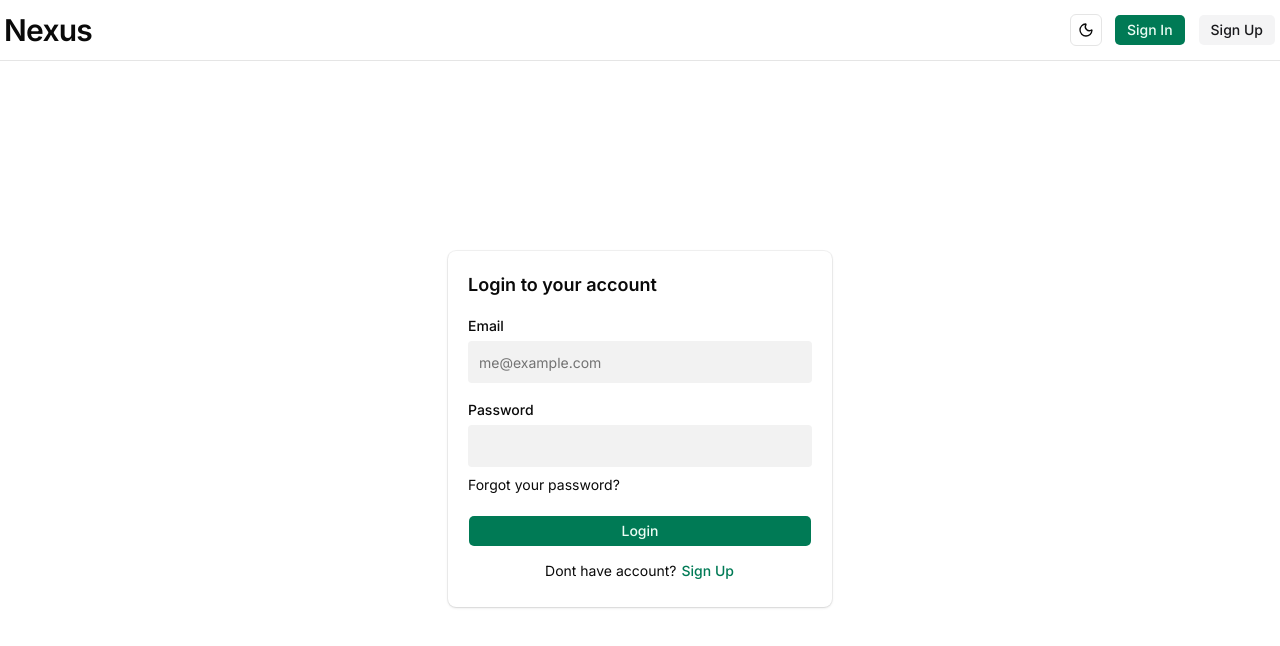
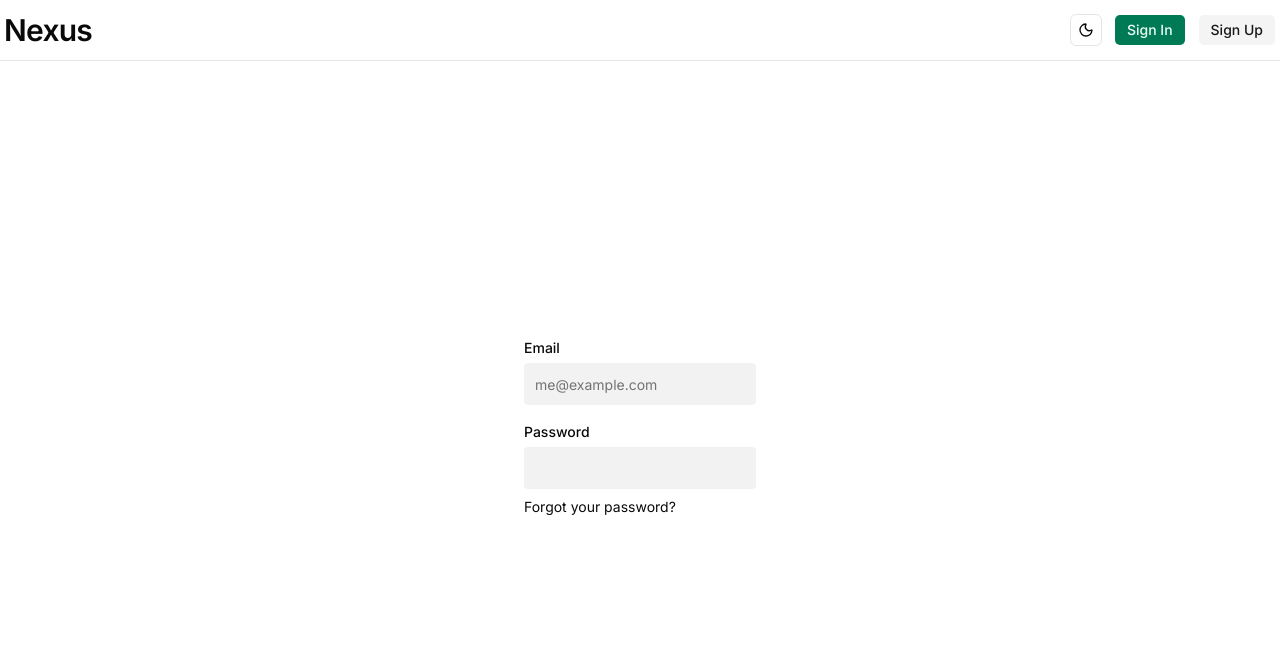
Before and after one commit to 0xSlayver/Nexus, a Next.js app: page /sign-in in a window 1280 px wide. Shown: the top 646 px of the page. Built offline with nearby package versions, Linux system fonts and the light colour scheme.

Commit message:
REFACTORE/UX: moving the footers to the forms for reusing  better UX

```diff
--- a/src/app/(auth)/sign-in/page.tsx
+++ b/src/app/(auth)/sign-in/page.tsx
@@ -1,30 +1,9 @@
-import CardCompact from "@/components/CardCompact";
 import SignInForm from "@/components/layout/public/SignInForm";
-import { Button } from "@/components/ui/button";
-import { signUpPath } from "@/paths";
-import Link from "next/link";
 
 function LoginPage() {
   return (
     <div className="flex min-h-[calc(100dvh-4rem)] items-center justify-center">
-      <CardCompact
-        title="Login to your account"
-        footer={
-          <div className="flex w-full flex-col items-center gap-2">
-            <Button size={"icon"} type="submit" className="w-full">
-              Login
-            </Button>
-            <Link href={signUpPath()} className="flex items-center gap-1">
-              Dont have account?
-              <Button className="p-0" variant={"link"}>
-                Sign Up
-              </Button>
-            </Link>
-          </div>
-        }
-      >
-        <SignInForm />
-      </CardCompact>
+      <SignInForm />
     </div>
   );
 }
--- a/src/app/(auth)/sign-up/page.tsx
+++ b/src/app/(auth)/sign-up/page.tsx
@@ -1,15 +1,9 @@
-import CardCompact from "@/components/CardCompact";
 import SignUpForm from "@/components/layout/public/SignUpForm";
 
 function SignupPage() {
   return (
     <div className="flex min-h-[calc(100dvh-4rem)] items-center justify-center">
-      <CardCompact
-        title="Create a new account!"
-        description="Create your free account to save your work progress, sync across devices, and pick up right where you left off."
-      >
-        <SignUpForm />
-      </CardCompact>
+      <SignUpForm />
     </div>
   );
 }
```
